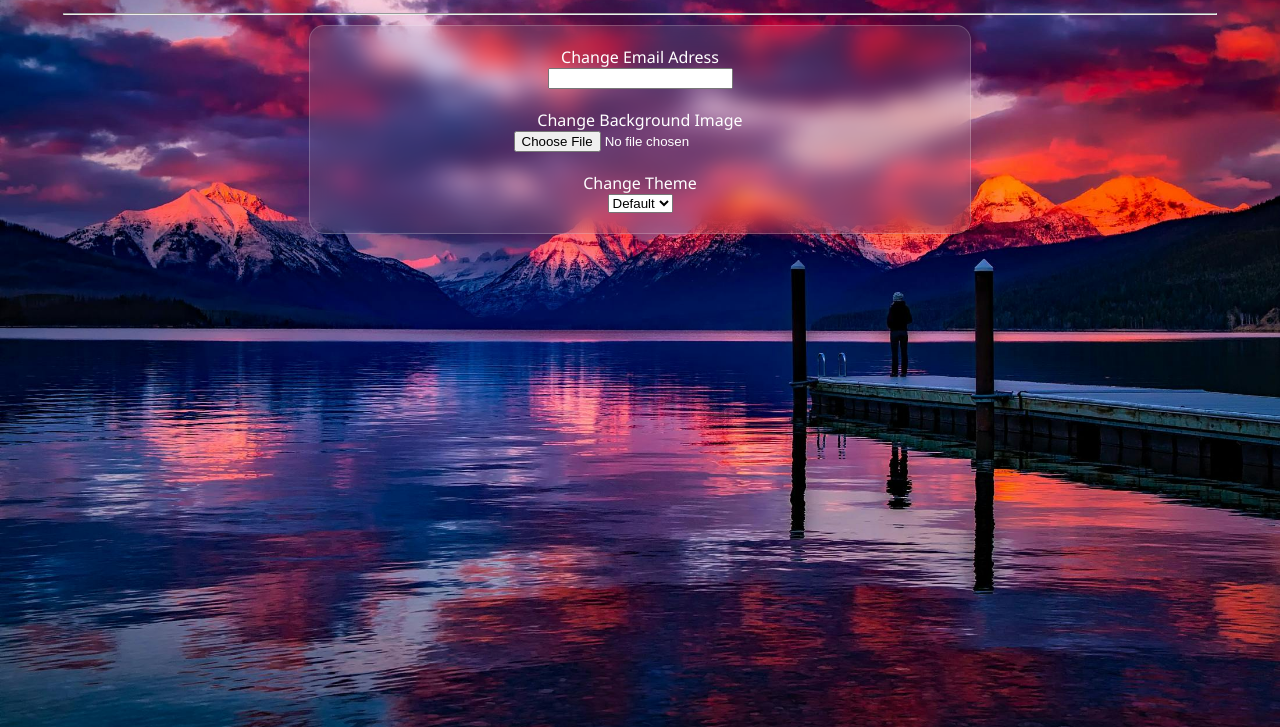
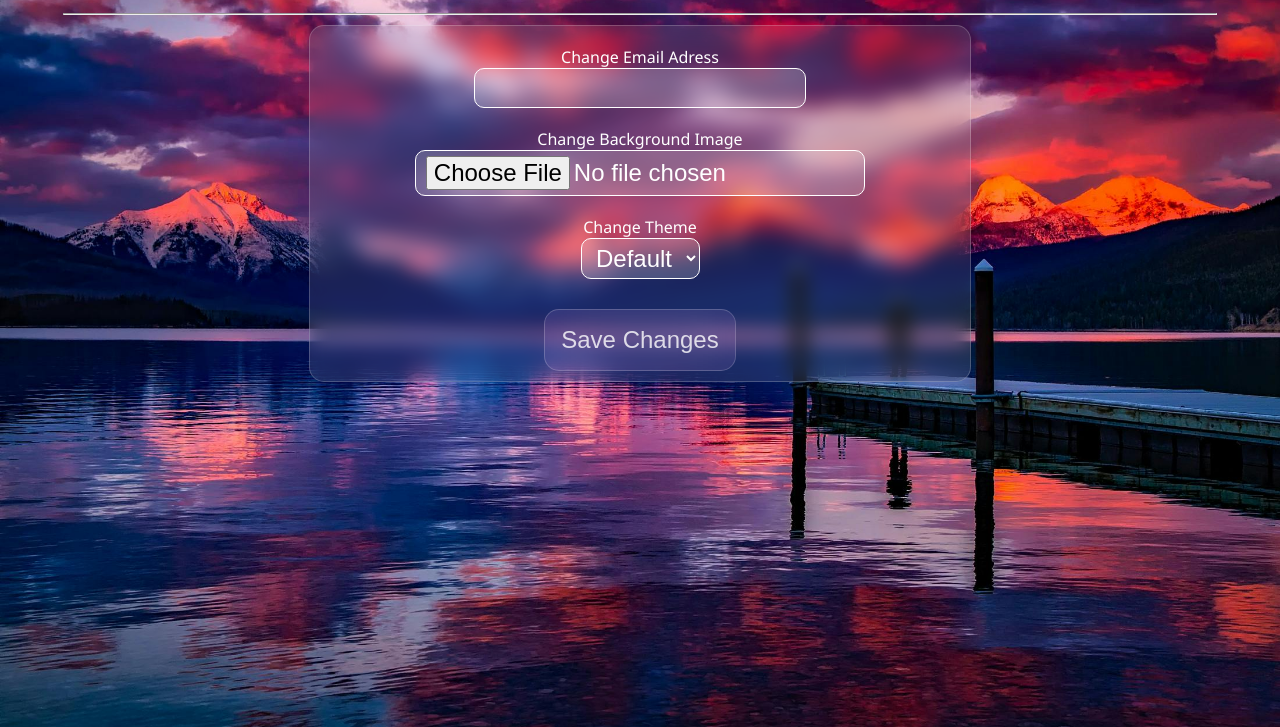
Before and after one commit to Tman1314/Momento-Basic, a plain HTML site: page settings/index.html in a window 1280 px wide. Shown: the part 73-800 px from the top of the page. Drawn offline with Linux system fonts and the light colour scheme.

Commit message:
Finished Settings page.

```diff
--- a/settings/index.html
+++ b/settings/index.html
@@ -18,20 +18,23 @@
         <div id="body">
             <div id="settingsContainer" class="container">
                 <div id="changeEmailContainer" class="settingContainer">
-                    <label>Change Email Adress</label>
-                    <input type="email" />
+                    <label for="changeEmailInput">Change Email Adress</label>
+                    <input id="changeEmailInput" type="email" />
                 </div>
                 <div id="changeBackgroundContainer" class="settingContainer">
-                    <label>Change Background Image</label>
-                    <input type="file" />
+                    <label for="backgroundImageInput">Change Background Image</label>
+                    <input id="backgroundImageInput" type="file" />
                 </div>
                 <div id="changeThemeContainer" class="settingContainer">
-                    <label>Change Theme</label>
-                    <select>
+                    <label for="themeSelect">Change Theme</label>
+                    <select id="themeSelect">
                         <option value="default">Default</option>
                         <option value="sunny">Sunny</option>
                         <option value="night">Night</option>
                     </select>
+                </div>
+                <div id="saveBtnContainer">
+                    <button id="saveChangesBtn" class="glassBtn" type="button">Save Changes</button>
                 </div>
             </div>
         </div>
--- a/settings/settings.css
+++ b/settings/settings.css
@@ -167,6 +167,62 @@ hr {
     align-items: center;
 }
 
+#changeEmailInput {
+    font-size: 1.5rem;
+    padding: 5px 10px;
+    border: 1px solid white;
+    border-radius: 10px;
+    background-color: rgba(255, 255, 255, 0.2);
+    color: white;
+    text-align: center;
+}
+
+#backgroundImageInput {
+    font-size: 1.5rem;
+    padding: 5px 10px;
+    border: 1px solid white;
+    border-radius: 10px;
+    background-color: rgba(255, 255, 255, 0.2);
+    color: white;
+    width: 90%;
+}
+
+#themeSelect {
+    font-size: 1.5rem;
+    padding: 5px 10px;
+    border: 1px solid white;
+    border-radius: 10px;
+    background-color: rgba(255, 255, 255, 0.2);
+    color: white;
+    text-align: center;
+}
+
+#themeSelect option {
+    background-color: rgba(54, 21, 68, 0.6);
+}
+
+#saveBtnContainer {
+    margin-top: 20px;
+}
+
+.glassBtn {
+    display: inline-block;
+    padding: 16px;
+    border: 0;
+    text-decoration: none;
+    border-radius: 15px;
+    background-color: rgba(198, 114, 231, 0.1);
+    border: 1px solid rgba(255, 255, 255, 0.2);
+    backdrop-filter: blur(30px);
+    color: rgba(255, 255, 255, 0.8);
+    cursor: pointer;
+    font-size: 1.5rem;
+}
+
+.glassBtn:hover {
+    background-color: rgba(198, 114, 231, 0.2);
+}
+
 @media (max-width: 600px) {
     #settingsContainer {
         width: 90vw;
--- a/settings/settings.js
+++ b/settings/settings.js
@@ -0,0 +1,5 @@
+const backBtn = document.getElementById("backBtn");
+
+backBtn.addEventListener("click", () => {
+    window.location.href = "/home";
+})
```
